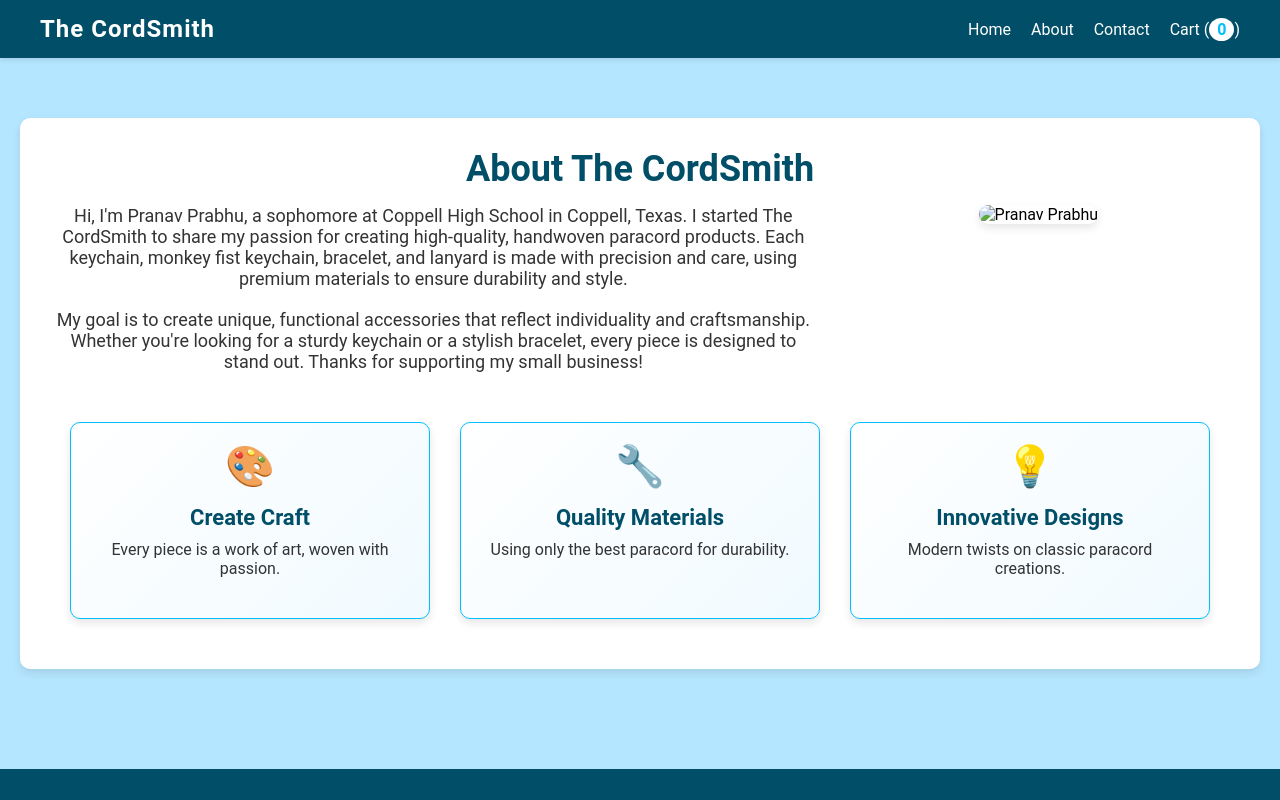
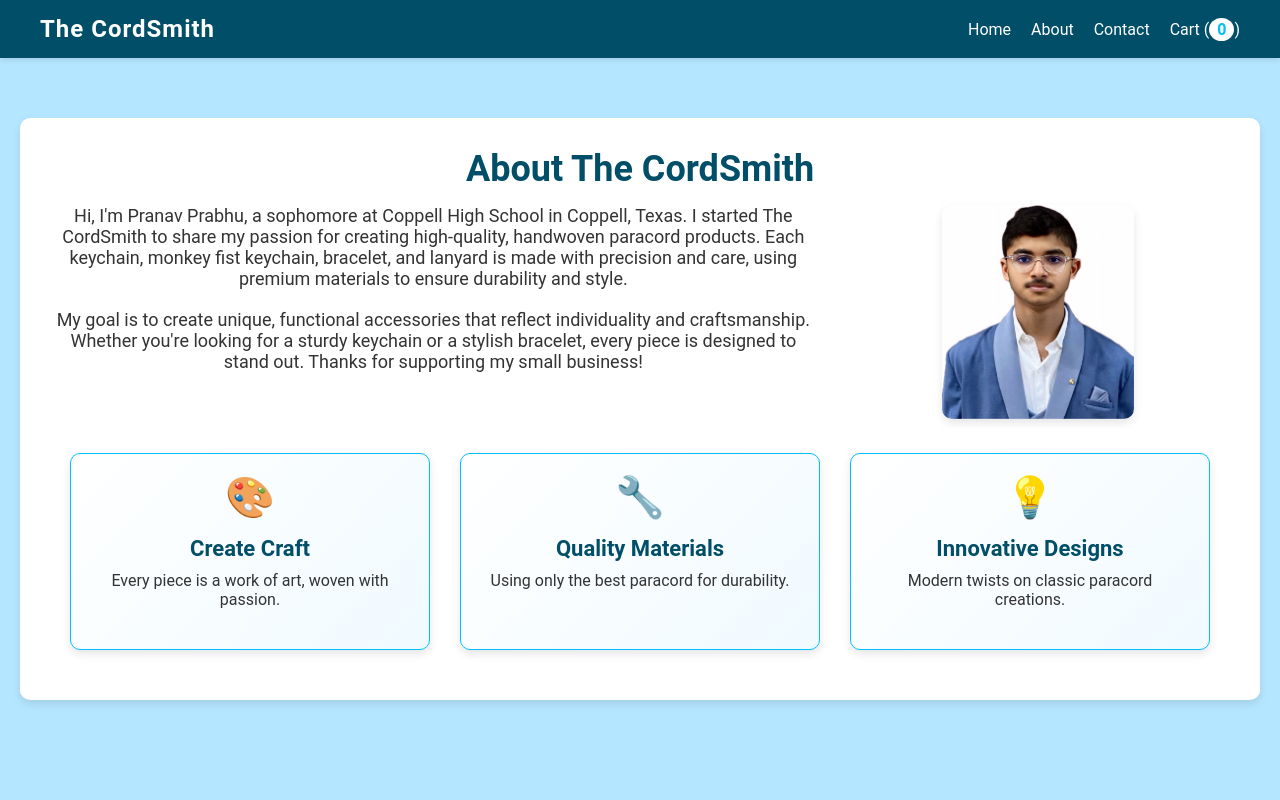
Before and after one commit to thecordsmith/thecordsmith.github.io, a plain HTML site: page about.html in a window 1280 px wide. Shown: the top 800 px of the page. Drawn offline with Linux system fonts and the light colour scheme.

Commit message:
Update about.html

```diff
--- a/about.html
+++ b/about.html
@@ -29,7 +29,7 @@
                     <p>My goal is to create unique, functional accessories that reflect individuality and craftsmanship. Whether you're looking for a sturdy keychain or a stylish bracelet, every piece is designed to stand out. Thanks for supporting my small business!</p>
                 </div>
                 <div class="about-image">
-                    <img src="me.jpg" alt="Pranav Prabhu" loading="lazy">
+                    <img src="img_3797.jpeg" alt="Pranav Prabhu" loading="lazy">
                 </div>
             </div>
             <div class="about-features">
```
